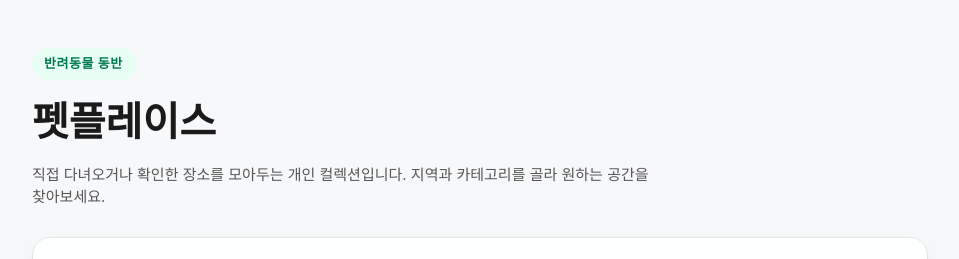
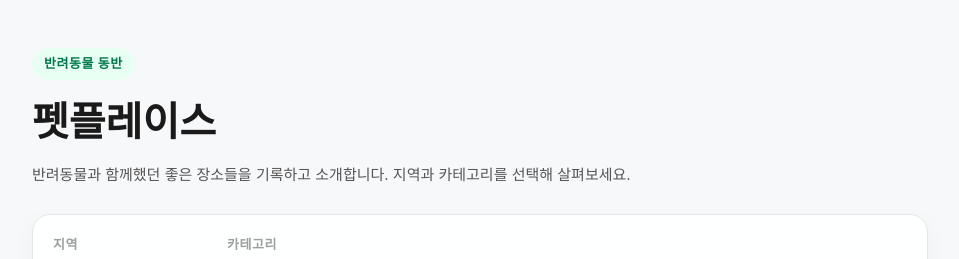
Before and after one commit to melroh629/pet-place, a Next.js app: page / in a window 1280 px wide. Shown: the top 259 px of the page, without its empty margins (160-1119 px from the left). Built offline with nearby package versions, Linux system fonts and the light colour scheme; no server answers.

Commit message:
SiteHero.tsx 업데이트
문구 수정

```diff
--- a/src/components/hero/SiteHero.tsx
+++ b/src/components/hero/SiteHero.tsx
@@ -6,8 +6,8 @@ export default function SiteHero() {
       <Badge>반려동물 동반</Badge>
       <Title>펫플레이스</Title>
       <Subtitle>
-        직접 다녀오거나 확인한 장소를 모아두는 개인 컬렉션입니다. 지역과 카테고리를 골라 원하는 공간을
-        찾아보세요.
+        반려동물과 함께했던 좋은 장소들을 기록하고 소개합니다.
+지역과 카테고리를 선택해 살펴보세요.
       </Subtitle>
     </HeroSection>
   );
```
